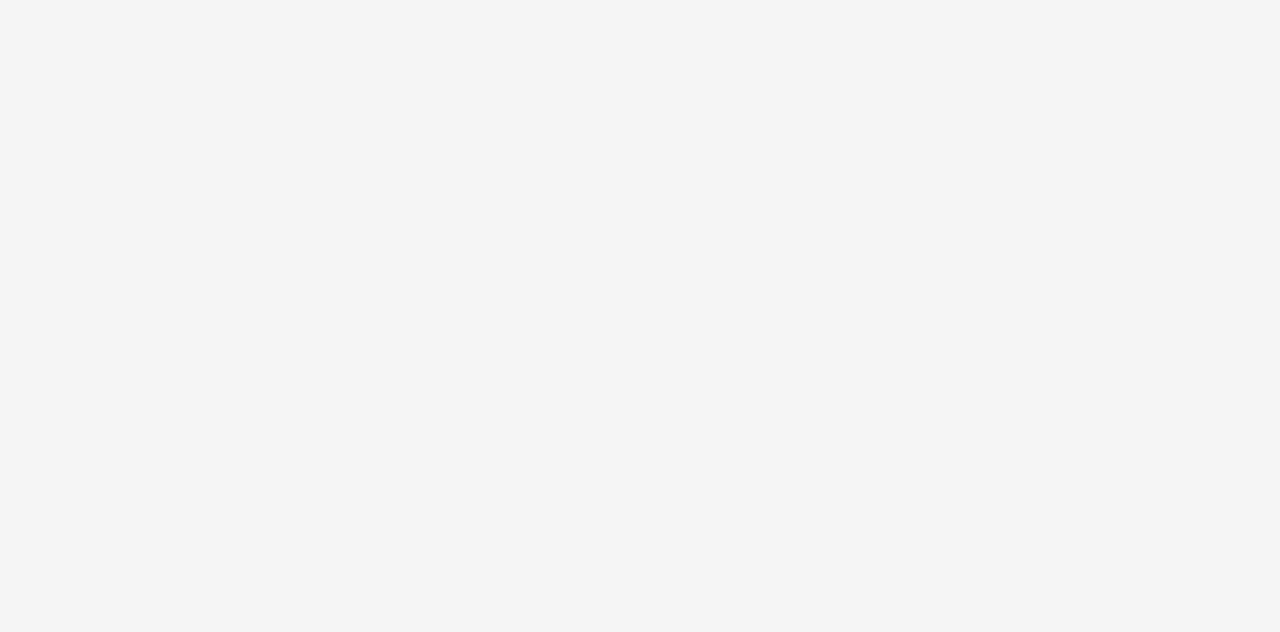
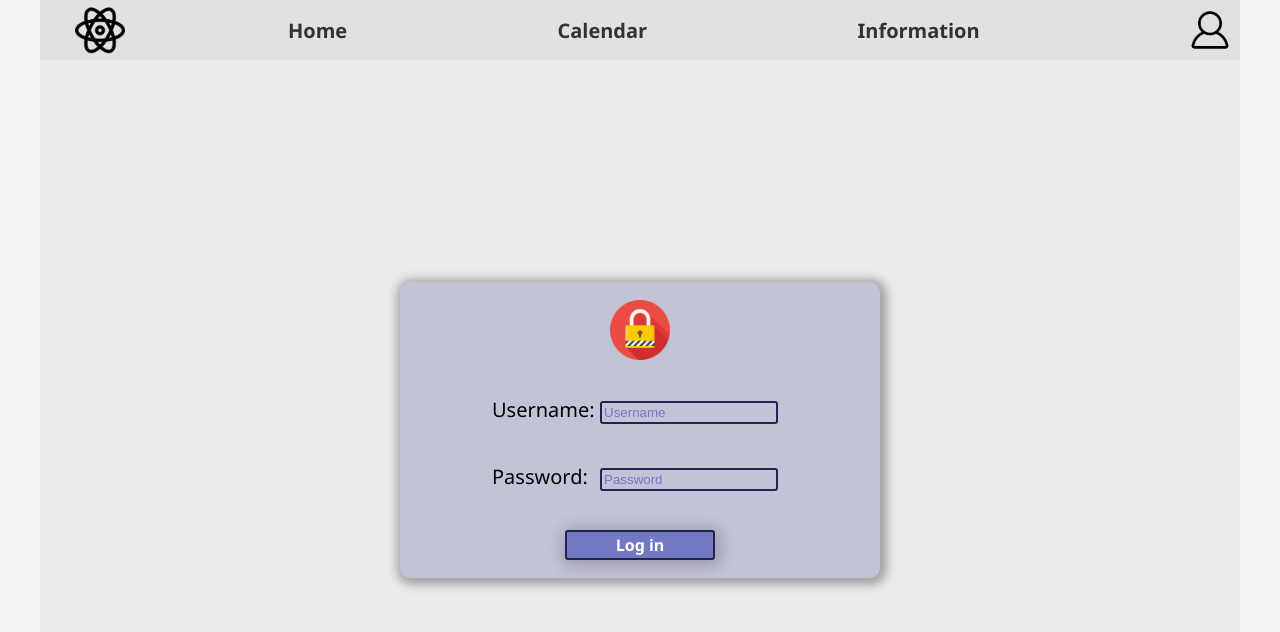
Before and after one commit to romanmitskevich/react-app, a React (Create React App) app: page /login in a window 1280 px wide. Before the commit this address had no page. Shown: the top 632 px of the page. Built offline with nearby package versions, Linux system fonts and the light colour scheme; the HTML template or start-up script is replaced by a standard one.

Commit message:
feat: add log in page and authorization

```diff
--- a/src/App.js
+++ b/src/App.js
@@ -1,12 +1,27 @@
+import { BrowserRouter, Routes, Route } from "react-router-dom";
+import { useState } from "react";
 import MainLayout from "./pages/MainLayout";
-import { BrowserRouter, Routes, Route } from "react-router-dom";
+import Info from "./pages/Info";
+import Home from "./pages/Home";
+import Login from "./pages/Login";
+import Profile from "./pages/Profile";
+import ProtectedRoute from "./components/ProtectedRoute";
 
 
 function App() {
+    const [user, setUser] = useState(null);
+
     return (
         <BrowserRouter>
             <Routes>
                 <Route path="/" element={<MainLayout />}>
+                    <Route path="/" element={<Home />} />
+                    <Route path="info" element={<Info />} />
+
+                    <Route path="login" element={<Login setUser={setUser} />} />
+                    <Route path="profile" element={
+                        <ProtectedRoute user={user}><Profile user={user} /></ProtectedRoute>
+                    } />
                 </Route>
             </Routes>
         </BrowserRouter>
--- a/src/components/Navbar.js
+++ b/src/components/Navbar.js
@@ -4,8 +4,8 @@ const Navbar = () => {
     return (
         <nav className="navbar">
             <NavLink to="/">Home</NavLink>
+            <NavLink to="/calendar">Calendar</NavLink>
             <NavLink to="/info">Information</NavLink>
-            <NavLink to="/calendar">Calendar</NavLink>
             <NavLink to="/profile"><span className="user-name">Name</span><div className="user-photo"></div></NavLink>
         </nav>
     )
--- /dev/null
+++ b/src/components/ProtectedRoute.js
@@ -0,0 +1,11 @@
+import { Navigate } from "react-router-dom";
+
+const ProtectedRoute = ({ children, user }) => {
+    if (!user) {
+        return <Navigate to="/login" />;
+    }
+
+    return children;
+}
+
+export default ProtectedRoute;
--- a/src/index.css
+++ b/src/index.css
@@ -26,7 +26,7 @@ a:hover {
 
 html,
 body{
-    background-color: rgb(245, 245,245);
+    background-color: rgb(245, 245, 245);
 }
 
 .header-container{
@@ -41,12 +41,13 @@ body{
     margin: 0 auto;
     padding: 5px;
 
-    background-color: rgb(225, 225,225);
+    background-color: rgb(225, 225, 225);
 }
 
 .header-logo{
     background-image: url(../public/logo.jpg);
     background-size: contain;
+    background-repeat: no-repeat;
 
     width: 50px;
     height: 50px;
@@ -68,6 +69,8 @@ body{
 .navbar > a{
     color: rgb(50, 50, 50);
     font-size: 20px;
+    font-weight: 600;
+    font-family:'Segoe UI', Tahoma, Geneva, Verdana, sans-serif;
 }
 
 .user-name{
@@ -83,3 +86,104 @@ body{
 
     border-radius: 8px;
 }
+
+.main-container{
+    display: flex;
+    justify-content: center;
+    align-items: center;
+
+    max-width: 1200px;
+    width: 100%;
+    height: calc(100vh - 60px);
+
+    margin: 0 auto;
+
+    background-color: rgb(235, 235, 235);
+}
+
+.login-form{
+    display: flex;
+    flex-direction: column;
+    justify-content: space-around;
+    align-items: center;
+
+    width: 40%;
+    height: 40%;
+
+
+    border-radius: 10px;
+    box-shadow: 2px 2px 10px 5px rgba(0, 0, 0, 0.3);
+    background-color: rgb(195, 195, 215);
+}
+
+.form-logo{
+    background-image: url(../public/login.jpg);
+    background-size: contain;
+    background-repeat: no-repeat;
+
+    width: 60px;
+    height: 60px;
+}
+
+.form-label{
+    display: inline-block;
+
+    width: 90px;
+    margin-right: 15px;
+
+    font-size: 20px;
+    font-family:'Segoe UI', Tahoma, Geneva, Verdana, sans-serif;
+    color: rgb(0, 0, 0);
+}
+
+.form-input{
+    width: 60%;
+    margin: 3px;
+    padding: 2px;
+
+    background-color: transparent;
+    border: 2px solid #22254b;
+    border-radius: 3px;
+
+    color: white;
+    background-color: rgb(195, 195, 215)
+}
+
+input::placeholder {
+    color: #7378c5;
+}
+
+.form-input:focus {
+    background-color: #22254b;
+}
+
+.submit-button{
+    width: 150px;
+    height: 30px;
+
+    border: 2px solid #22254b;
+    border-radius: 3px;
+    box-shadow: 2px 2px 15px 4px rgba(0, 0, 0, 0.2);
+    background-color: #7378c5;
+
+    font-size: 16px;
+    line-height: 16px;
+    font-weight: 600;
+    font-family:'Segoe UI', Tahoma, Geneva, Verdana, sans-serif;
+    color: rgb(255, 255, 255);
+
+    cursor: pointer;
+    transition: all 0.4s ease 0s;
+}
+
+.submit-button:hover{
+    color: black;
+}
+
+.form-error{
+    display: none;
+
+    color: red;
+    font-family:'Segoe UI', Tahoma, Geneva, Verdana, sans-serif;
+    font-weight: 600;
+}
--- a/src/pages/Home.js
+++ b/src/pages/Home.js
@@ -1,6 +1,10 @@
 const Home = () => {
     return (
-
+        <div className="main-container">
+            <div>WELCOME!!!</div>
+            <div>WELCOME!!!</div>
+            <div>WELCOME!!!</div>
+        </div>
     )
 }
 
--- a/src/pages/Info.js
+++ b/src/pages/Info.js
@@ -1,7 +1,9 @@
 const Info = () => {
     return (
-        <section className="infoSection">
-
-        </section>
+        <div className="main-container">
+            Information
+        </div>
     )
 }
+
+export default Info;
--- a/src/pages/Login.js
+++ b/src/pages/Login.js
@@ -0,0 +1,47 @@
+import { useState } from 'react';
+import { useNavigate } from 'react-router-dom';
+import constants from '../utils/constants';
+
+const Login = ({ setUser }) => {
+    const [username, setUserName] = useState("");
+    const [password, setPassword] = useState("");
+
+    const navigate = useNavigate();
+
+    const handleSubmit = async (e) => {
+        e.preventDefault();
+        if (username !== constants.userCredentials.username || password !== constants.userCredentials.password) {
+            document.querySelector(".form-error").style.display = "block";
+            return;
+        }
+        setUser({ username: username, password: password });
+        navigate("/profile");
+    }
+
+    return (
+        <div className="main-container">
+            <form className="login-form" onSubmit={handleSubmit} autoComplete="off">
+                <div className="form-logo"></div>
+                <div className="form-item">
+                    <label htmlFor="username" className="form-label">Username:</label>
+                    <input type="text" id="username" className="form-input" value={username} onChange={(e) => setUserName(e.target.value)} placeholder="Username" required></input>
+                </div>
+
+                <div className="form-item">
+                    <label htmlFor="password" className="form-label">Password:</label>
+                    <input type="password" id="password" className="form-input" value={password} onChange={(e) => setPassword(e.target.value)} placeholder="Password" required></input>
+                </div>
+
+                <div className="form-error">Имя пользователя или пароль введены неверно!</div>
+
+                <div className="form-item">
+                    <button type="submit" className="submit-button">
+                        Log in
+                    </button>
+                </div>
+            </form>
+        </div>
+    )
+}
+
+export default Login;
--- a/src/pages/MainLayout.js
+++ b/src/pages/MainLayout.js
@@ -1,10 +1,11 @@
+import { Outlet } from "react-router-dom";
 import Header from "../components/Header";
-import Main from "../components/Main";
 
 const MainLayout = () => {
     return (
         <>
             <Header />
+            <Outlet />
         </>
     )
 }
--- a/src/pages/Profile.js
+++ b/src/pages/Profile.js
@@ -0,0 +1,9 @@
+const Profile = ({ user }) => {
+    return (
+        <div className="main-container">
+            Hello, {user.username}
+        </div>
+    )
+}
+
+export default Profile;
--- /dev/null
+++ b/src/utils/constants.js
@@ -0,0 +1,8 @@
+const constants = {
+    userCredentials: {
+        username: "Admin",
+        password: "12345678"
+    }
+}
+
+export default constants;
```
Also changed, not shown: public/login.jpg (added), src/components/Main.js (deleted).
